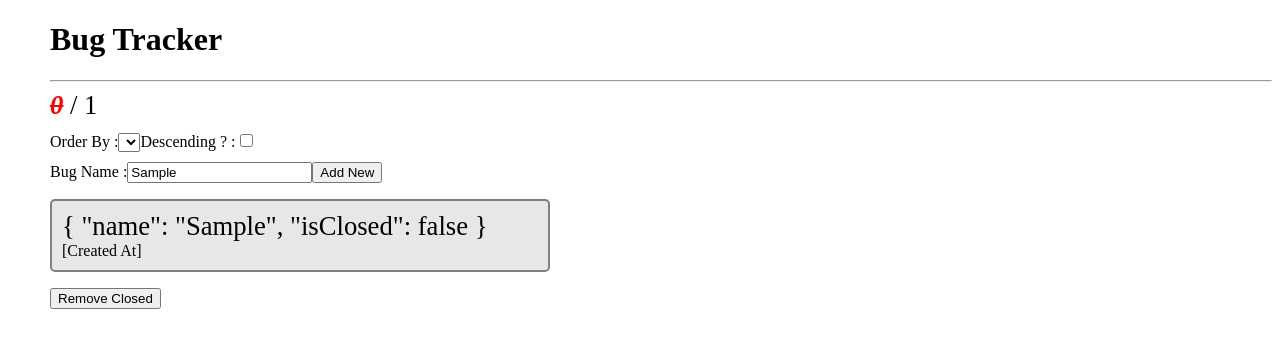
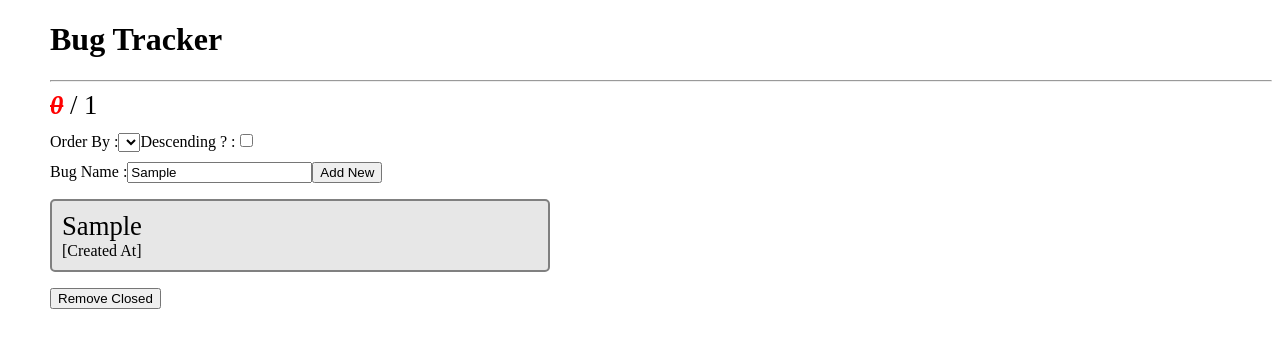
Before and after one commit to tkmagesh/CreditSuisse-Angular-Aug-2019, an Angular app in the folder bug-tracker-app/: page / in a window 1280 px wide. Both pictures are taken after typing "Sample" into the empty fields and a click on the button "Add New". Shown: the top 348 px of the page. Built offline with nearby package versions, Linux system fonts and the light colour scheme.

Commit message:
implementing 'trimText' pipe - part - 1

```diff
--- a/bug-tracker-app/src/app/app.module.ts
+++ b/bug-tracker-app/src/app/app.module.ts
@@ -4,10 +4,13 @@
 import { AppComponent } from './app.component';
 import { BugTrackerComponent } from './bugTracker/bugTracker.component';
 
+import { TrimTextPipe } from './bugTracker/pipes/trimText.pipe';
+
 @NgModule({
   declarations: [
     AppComponent,
-    BugTrackerComponent
+    BugTrackerComponent,
+    TrimTextPipe
 
   ],
   imports: [
--- a/bug-tracker-app/src/app/bugTracker/bugTracker.component.html
+++ b/bug-tracker-app/src/app/bugTracker/bugTracker.component.html
@@ -26,7 +26,7 @@
 					[ngClass]="{closed : bug.isClosed}"
 					(click)="onBugNameClick(bug)"
 				>
-					{{bug | json}}
+					{{bug.name | trimText}}
 				</span>
 				<div class="datetime">[Created At]</div>
 			</li>
--- /dev/null
+++ b/bug-tracker-app/src/app/bugTracker/pipes/trimText.pipe.ts
@@ -0,0 +1,10 @@
+import { Pipe, PipeTransform } from '@angular/core';
+
+@Pipe({
+	name : 'trimText'
+})
+export class TrimTextPipe implements PipeTransform {
+	transform(data : string) : string{
+		return data.length <= 30 ? data : data.substr(0,30) + '...';
+	}
+}
```
